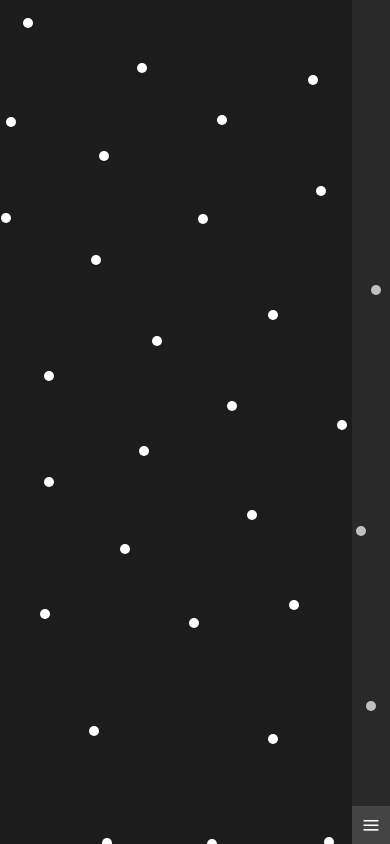
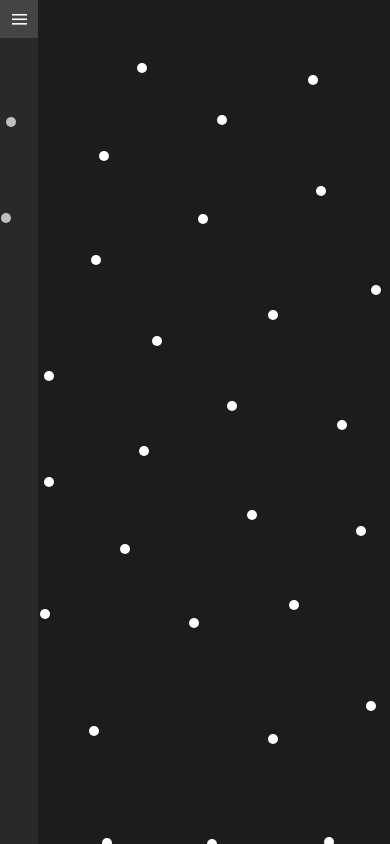
Before and after one commit to rasmusmerzin/ants, a React (Create React App) app: page / in a window 390 px wide. Built offline with nearby package versions, Linux system fonts and the light colour scheme; the HTML template or start-up script is replaced by a standard one.

Commit message:
moved hamburger icon to top left corner

```diff
--- a/src/components/Dock.scss
+++ b/src/components/Dock.scss
@@ -1,10 +1,10 @@
+$door-size: 2.4rem;
+$ctrl-width: 30rem;
+$transition-time: .05s;
+
 #dock {
-  --ctrl-width: 30rem;
-  --door-size: 2.4rem;
-  --transition-time: .05s;
-
   position: absolute;
-  right: 0;
+  left: 0;
   top: 0;
   height: 100%;
   width: 0;
@@ -12,19 +12,20 @@
   .ctrl {
     position: absolute;
     top: 0;
-    right: 0;
+    left: 0;
     max-width: 80vw;
-    width: var(--ctrl-width);
+    width: $ctrl-width;
     height: 100%;
     background: var(--bg-ha1);
     box-sizing: border-box;
     padding: 1rem;
+    padding-top: calc(1rem +#{$door-size});
 
     display: grid;
     grid-template-columns: minmax(10rem, auto) 1fr;
     align-content: start;
     grid-gap: 1rem;
-    transition: all var(--transition-time);
+    transition: all $transition-time;
 
     label {
       text-transform: capitalize;
@@ -37,7 +38,7 @@
 
     &.closed {
       background: var(--bg-ha2);
-      width: var(--door-size);
+      width: $door-size;
 
       * { display: none; }
     }
@@ -45,15 +46,15 @@
 
   .door {
     position: absolute;
-    bottom: 0;
-    right: 0;
+    top: 0;
+    left: 0;
     font-size: 2rem;
     max-width: 80vw;
-    width: var(--door-size);
-    height: var(--door-size);
+    width: $door-size;
+    height: $door-size;
     background: var(--bg-h);
-    transition: all var(--transition-time);
+    transition: all $transition-time;
 
-    &.open { width: var(--ctrl-width); }
+    &.open { width: $ctrl-width; }
   }
 }
```
